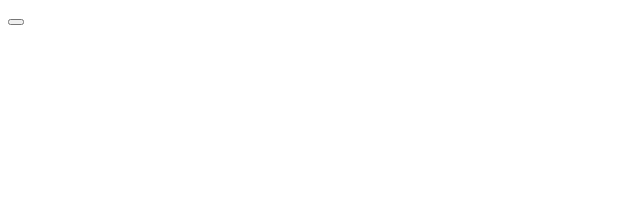
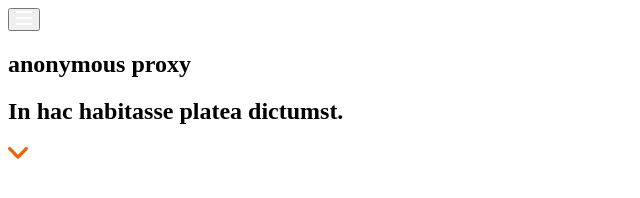
Before and after one commit to tanialopezab/M1-Revision, a website: page public/index.html in a window 1280 px wide. Shown: the whole page, without its empty margins (0-640 px from the left). Drawn offline with Linux system fonts and the light colour scheme.

Commit message:
create hero html structure

```diff
--- a/public/index.html
+++ b/public/index.html
@@ -13,11 +13,30 @@
     <body>
         <header class="page_head">
             <div class="cont_menu">
-                <button class=menu-btn></button>
+                <button class=menu-btn>
+                    <img src="../assets/images/ico-menu.svg">
+                </button>
             </div>
         </header>
         <!-- cuerpo principal que cambiará en el documento -->
-        <main></main>
+        <main>
+            <section class=" page_hero">
+                <div class="hero_container">
+                     <h1 class="hero_title">anonymous proxy</h1>
+
+                     <h2 class="hero_subtitle"> In hac habitasse platea dictumst.</h2>
+
+                </div>
+                <!-- boton bola enlace con la seccion article -->
+                <div class="ball_container"> <a href="#id-article" id="button_down">
+
+            <img src="assets/images/ico-scroll-down.svg" alt="">
+
+        </a>
+
+                </div>
+            </section>
+        </main>
     </body>
 
 </html>
```
Also changed, not shown: _src/templates/partials/_header.html (+1 -0 lines), _src/templates/partials/_hero.html (+22 -0 lines), _src/templates/partials/_main.html (+1 -1 lines).
